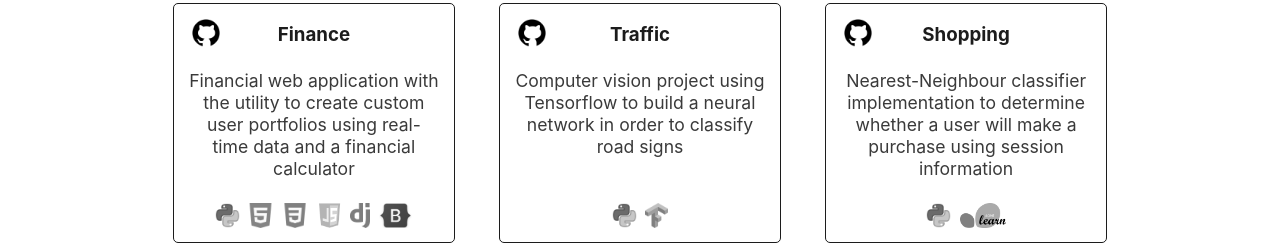
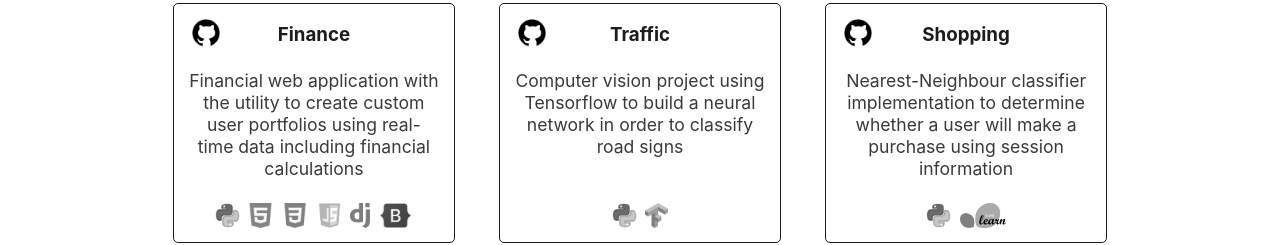
Before and after one commit to matbishop/matbishop.github.io, a plain HTML site: page projects.html in a window 1280 px wide. Shown: the part 185-430 px from the top of the page. Drawn offline with Linux system fonts and the light colour scheme.

Commit message:
Update project summary

```diff
--- a/projects.html
+++ b/projects.html
@@ -39,7 +39,7 @@
                     <div class="tile">
                         <img src="Static/Social Icons/github.png" alt="GitHub Icon" class="main-icon">
                         <h3>Finance</h3>
-                        <p>Financial web application with the utility to create custom user portfolios using real-time data and a financial calculator</p>
+                        <p>Financial web application with the utility to create custom user portfolios using real-time data including financial calculations</p>
                         <div class="icons-wrapper">
                             <img src="Static/Software Icons/python.png" alt="Python Icon">
                             <img src="Static/Software Icons/html.png" alt="HTML Icon">
```
Also changed, not shown: 1 other file.
